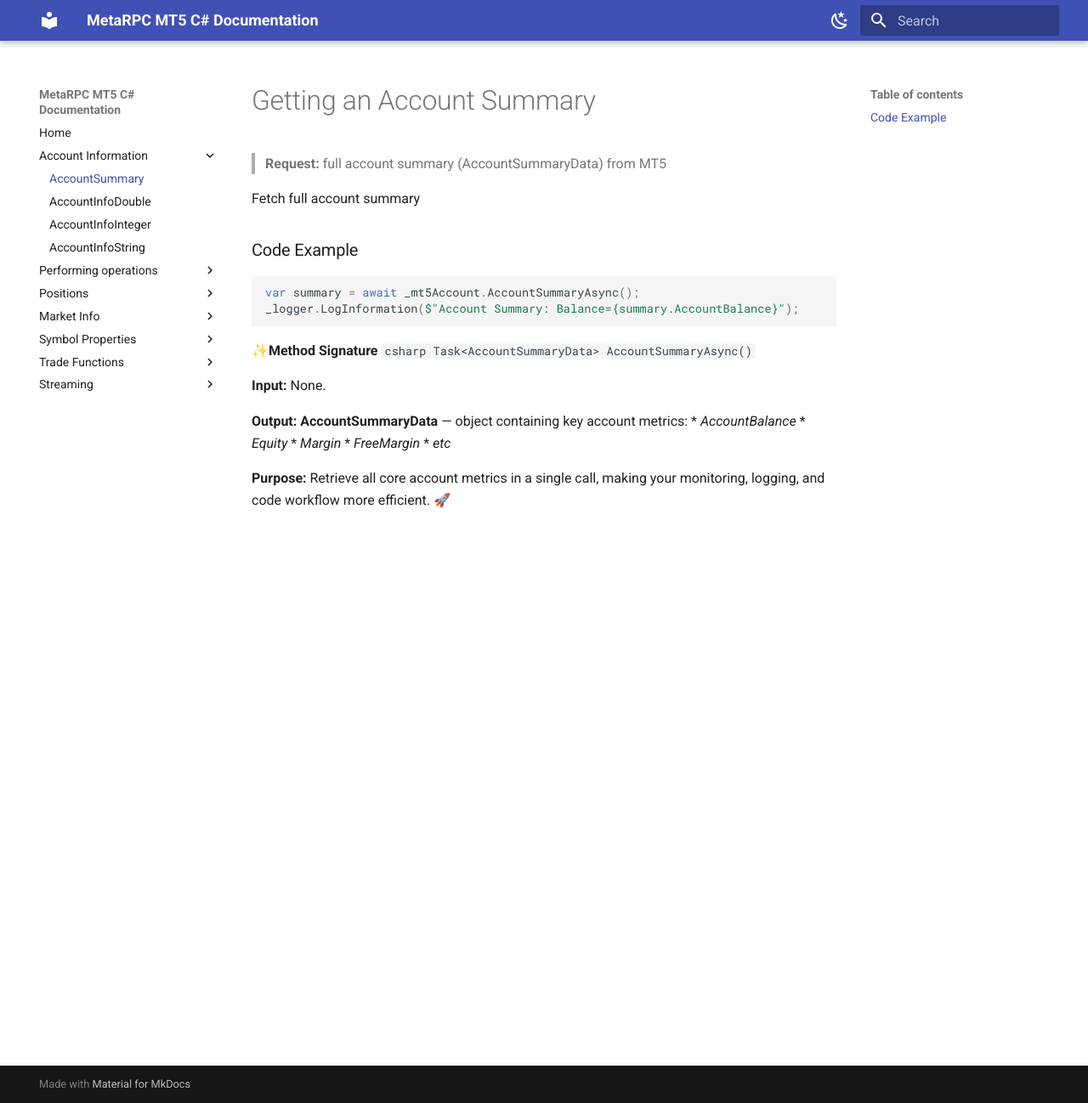
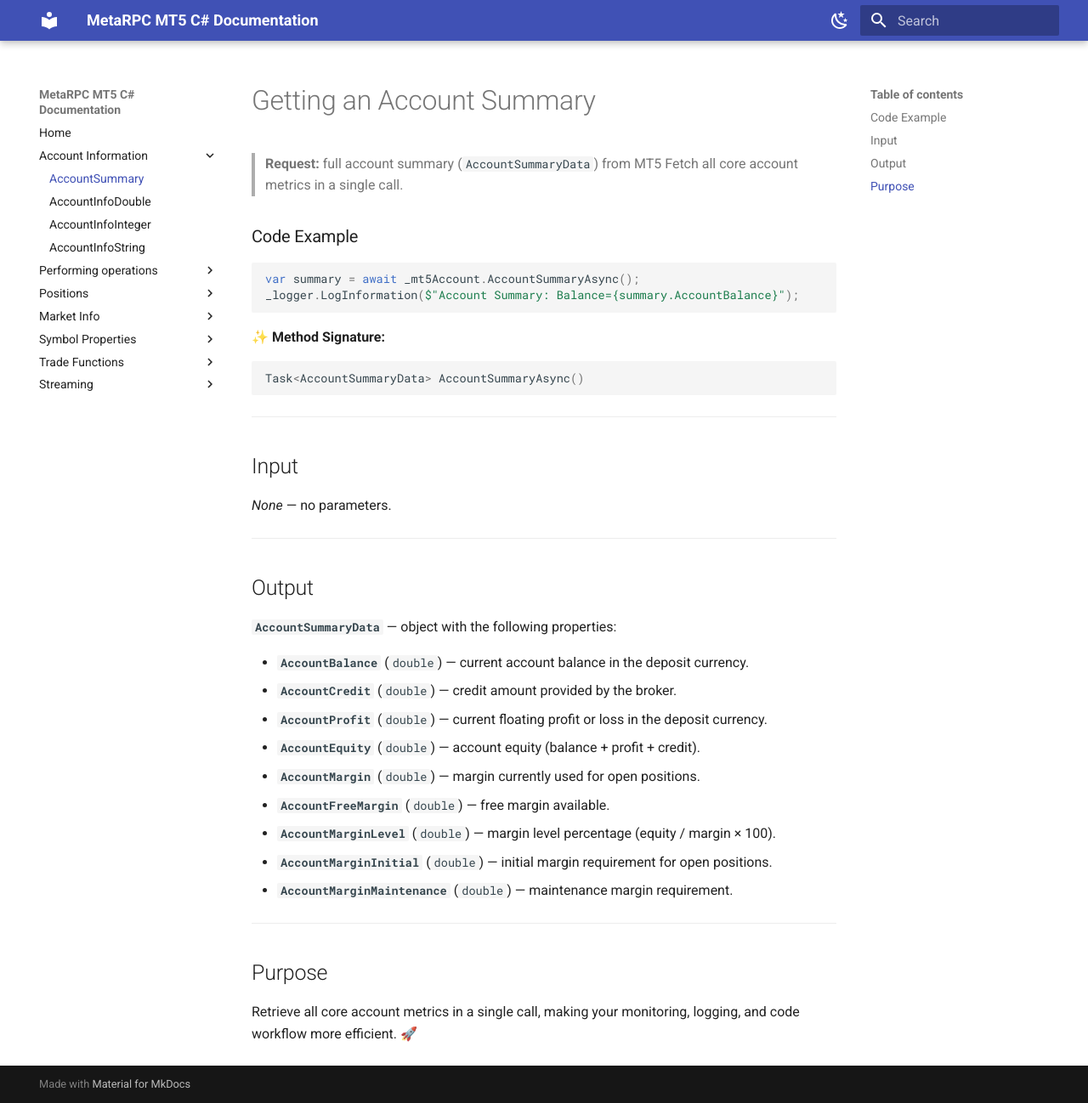
Before and after one commit to MetaRPC/CSharpMT5, an MkDocs documentation site: the page built from docs/account/AccountSummary.md, in a window 1280 px wide and 1298 px high. Shown: the whole window at 85% size. Built offline with MkDocs 1.6.1 and Material for MkDocs 9.7.7, drawn with Linux system fonts in a browser that asks for light colours.

Commit message:
Update AccountSummary.md

````diff
--- a/docs/account/AccountSummary.md
+++ b/docs/account/AccountSummary.md
@@ -1,8 +1,7 @@
 # Getting an Account Summary
 
->**Request:** full account summary (AccountSummaryData) from MT5
-
-Fetch full account summary
+> **Request:** full account summary (`AccountSummaryData`) from MT5
+> Fetch all core account metrics in a single call.
 
 ### Code Example
 
@@ -11,18 +10,36 @@ var summary = await _mt5Account.AccountSummaryAsync();
 _logger.LogInformation($"Account Summary: Balance={summary.AccountBalance}");
 ```
 
-✨**Method Signature**
- ```csharp
- Task<AccountSummaryData> AccountSummaryAsync()
+✨ **Method Signature:**
+
+```csharp
+Task<AccountSummaryData> AccountSummaryAsync()
 ```
 
- **Input:** None.
+---
 
- **Output: AccountSummaryData** — object containing key account metrics:
-   * _AccountBalance_
-   *  _Equity_
-   * _Margin_
-   * _FreeMargin_
-   * _etc_
+## Input
 
- **Purpose:** Retrieve all core account metrics in a single call, making your monitoring, logging, and code workflow more efficient. 🚀
+*None* — no parameters.
+
+---
+
+## Output
+
+**`AccountSummaryData`** — object with the following properties:
+
+* **`AccountBalance`** (`double`) — current account balance in the deposit currency.
+* **`AccountCredit`** (`double`) — credit amount provided by the broker.
+* **`AccountProfit`** (`double`) — current floating profit or loss in the deposit currency.
+* **`AccountEquity`** (`double`) — account equity (balance + profit + credit).
+* **`AccountMargin`** (`double`) — margin currently used for open positions.
+* **`AccountFreeMargin`** (`double`) — free margin available.
+* **`AccountMarginLevel`** (`double`) — margin level percentage (equity / margin × 100).
+* **`AccountMarginInitial`** (`double`) — initial margin requirement for open positions.
+* **`AccountMarginMaintenance`** (`double`) — maintenance margin requirement.
+
+---
+
+## Purpose
+
+Retrieve all core account metrics in a single call, making your monitoring, logging, and code workflow more efficient. 🚀
````
